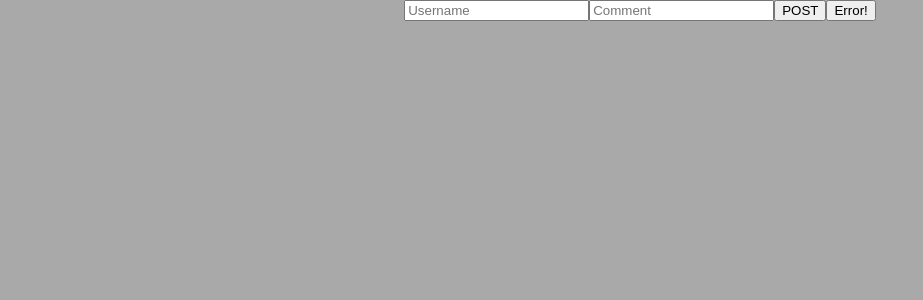
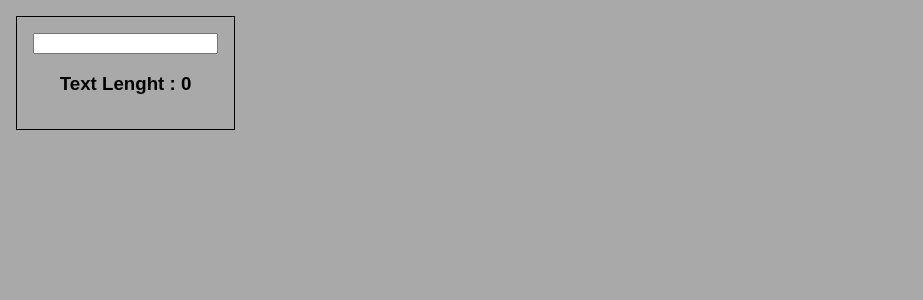
Before and after one commit to Itsaadarsh/react-basics, a React (Create React App) app: page / in a window 1280 px wide. Shown: the top 300 px of the page, without its empty margins (0-923 px from the left). Built offline with nearby package versions, Linux system fonts and the light colour scheme.

Commit message:
Project 2 done

```diff
--- a/src/App.js
+++ b/src/App.js
@@ -1,26 +1,48 @@
-import React, { useState } from 'react';
-import './App.css';
-import UserInput from './UserInput/UserInput'
-import UserOutput from './UserOutput/UserOutput'
+import React, {useState} from 'react'
+import Char from './Char/Char'
+import Validation from './Validation/Validation'
 
-const App = () => {
 
-  const [posts, setPosts] = useState([]);
+export default function App() {
 
-  const handlePosts = (newPost) => {
-    setPosts([...posts, newPost]);
+  const [textLen, setTextLen] = useState(0)
+  const [textInput, setTextInput] = useState([])
+
+  const handleLen = (event) => {
+    setTextLen(event.target.value.split('').length)
+    setTextInput(event.target.value.split(''))
   }
 
-  return(
-    <div className="App">
-      <UserInput handlePosts={handlePosts}/>
+  let valiComponent = null
+  if (textLen > 1){
+    valiComponent = <Validation textLen={textLen}/>;
+  }
+
+  const deleteLetter = (index) => {
+    const updatedList = [...textInput]
+    updatedList.splice(index,1)
+    setTextInput(updatedList)
+    setTextLen(updatedList.length)
+  }
+
+  const style = {
+    display: "inline-block",
+    padding: '16px',
+    margin: '16px',
+    border: '1px solid black',
+    textAlign: 'center'
+  }
+
+  return (
+    <div style={style}>
+      <input type="text" onChange={handleLen}/>
+      <h3>Text Lenght : {textLen}</h3>
+      {valiComponent}
+      {textInput.map((letter,index) =>
       {
-        posts.map((post) => (
-          <UserOutput key={post.id} post={post}/>
-        ))
+        return <Char key={index} text={letter} delete={() => deleteLetter(index)}/>
       }
+      )}
     </div>
-  );
+  )
 }
-
-export default App;
--- /dev/null
+++ b/src/Char/Char.js
@@ -0,0 +1,18 @@
+import React from 'react'
+
+export default function Char(props) {
+
+    const style = {
+        display: "inline-block",
+        padding: '16px',
+        margin: '16px',
+        border: '1px solid black',
+        textAlign: 'center'
+    };
+
+    return (
+        <div style={style} onClick= {props.delete} >
+            {props.text}
+        </div>
+    )
+}
--- a/src/UserInput/UserInput.js
+++ /dev/null
@@ -1,50 +0,0 @@
-import React, {useState} from 'react'
-import { v4 as uuidv4 } from 'uuid';
-import styled from 'styled-components';
-
-const Input = styled.input`
-    color: ${props => props.error ? 'red': 'blue'};
-`;
-
-const UserInput = ({handlePosts}) => {
-
-    const [username, setUsername] = useState('');
-    const [comment, setComment] = useState('');
-
-    const [error, setError] = useState(false);
-
-    const setPost = () => {
-        const newPost = {
-            id: uuidv4(),
-            username,
-            comment
-        };
-        handlePosts(newPost);
-        setUsername('');
-        setComment('');
-    }
-
-    return(
-        <div className='UserIP'>
-            <Input
-                type='text'
-                value={username}
-                placeholder="Username"
-                onChange={(e) => setUsername(e.target.value)}
-                error={error}
-            />
-            <Input
-                type='text'
-                value={comment}
-                placeholder="Comment"
-                onChange={(e) => setComment(e.target.value)}
-                error={error}
-            />
-            <button onClick={setPost}>POST</button>
-            <button onClick={() => setError(true)}>Error!</button>
-        </div>
-    );
-}
-
-
-export default UserInput
--- a/src/UserOutput/UserOutput.js
+++ /dev/null
@@ -1,11 +0,0 @@
-import React from 'react'
-
-const UserOutput = (props) => {
-        return (
-            <div className='UserOP'>
-                <h2>{props.post.username}</h2>
-                <p>{props.post.comment}</p>
-            </div>
-        )
-}
-export default UserOutput;
--- /dev/null
+++ b/src/Validation/Validation.js
@@ -0,0 +1,10 @@
+import React from 'react'
+
+export default function Validation(props) {
+    return (
+        <div>
+            {props.textLen > 5 ? <h3>Text is too large</h3>
+            : <h3>Text is too small</h3>}
+        </div>
+    )
+}
```
Also changed, not shown: 1 other file (tests, documents, lock files or other folders).
